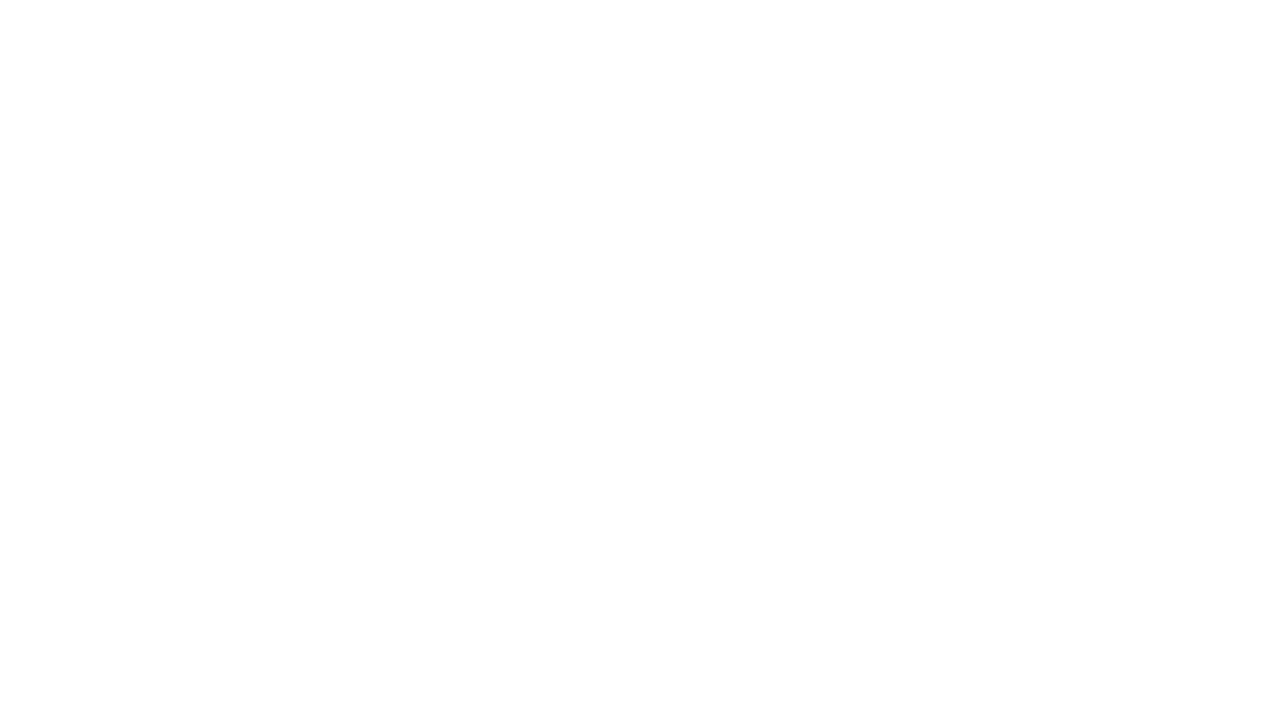
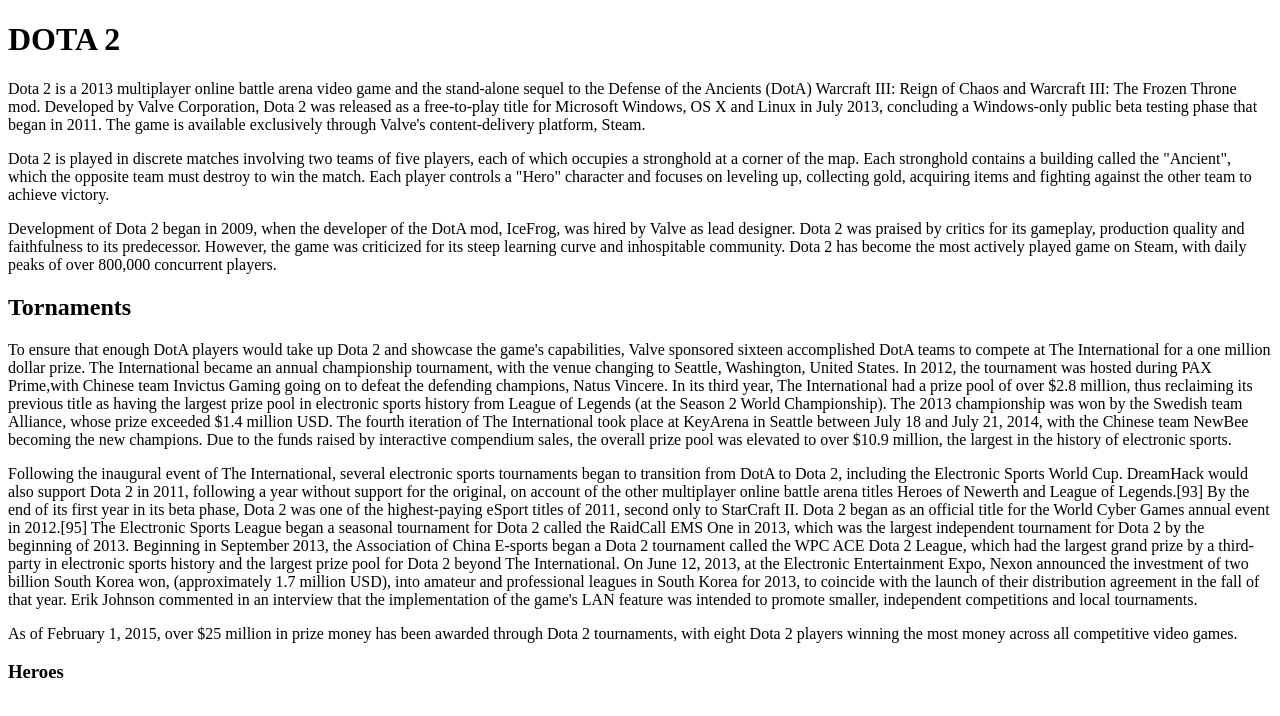
Before and after one commit to JohnKunkle1987/web2, a plain HTML site: page john_kunkle_project1/dota2.html in a window 1280 px wide. Drawn offline with Linux system fonts and the light colour scheme.

Commit message:
asdf
asf

```diff
--- a/john_kunkle_project1/dota2.html
+++ b/john_kunkle_project1/dota2.html
@@ -1,10 +1,67 @@
 <!DOCTYPE html>
 <html>
 <head lang="en">
+    <link href="css/styles.css" rel="stylesheet">
     <meta charset="UTF-8">
     <title></title>
 </head>
 <body>
+    <h1>DOTA 2</h1>
+    <p>Dota 2 is a 2013 multiplayer online battle arena video game and the stand-alone sequel to the Defense of the
+        Ancients (DotA) Warcraft III: Reign of Chaos and Warcraft III: The Frozen Throne mod. Developed by
+        Valve Corporation, Dota 2 was released as a free-to-play title for Microsoft Windows, OS X and Linux in
+        July 2013, concluding a Windows-only public beta testing phase that began in 2011. The game is available
+        exclusively through Valve's content-delivery platform, Steam.
+    </p>
+
+
+    <p>Dota 2 is played in discrete matches involving two teams of five players, each of which occupies a stronghold
+        at a corner of the map. Each stronghold contains a building called the "Ancient", which the opposite team must
+        destroy to win the match. Each player controls a "Hero" character and focuses on leveling up, collecting gold,
+        acquiring items and fighting against the other team to achieve victory.
+    </p>
+
+    <p>Development of Dota 2 began in 2009, when the developer of the DotA mod, IceFrog, was hired by Valve as
+        lead designer. Dota 2 was praised by critics for its gameplay, production quality and faithfulness to its
+        predecessor. However, the game was criticized for its steep learning curve and inhospitable community. Dota
+        2 has become the most actively played game on Steam, with daily peaks of over 800,000 concurrent players.
+    </p>
+
+    <h2>Tornaments</h2>
+
+    <p>To ensure that enough DotA players would take up Dota 2 and showcase the game's capabilities, Valve
+        sponsored sixteen accomplished DotA teams to compete at The International for a one million dollar prize.
+        The International became an annual championship tournament, with the venue changing to Seattle, Washington,
+        United States. In 2012, the tournament was hosted during PAX Prime,with Chinese team Invictus Gaming
+        going on to defeat the defending champions, Natus Vincere. In its third year, The International had a prize
+        pool of over $2.8 million, thus reclaiming its previous title as having the largest prize pool in electronic
+        sports history from League of Legends (at the Season 2 World Championship). The 2013 championship was
+        won by the Swedish team Alliance, whose prize exceeded $1.4 million USD. The fourth iteration of
+        The International took place at KeyArena in Seattle between July 18 and July 21, 2014, with the Chinese team
+        NewBee becoming the new champions. Due to the funds raised by interactive compendium sales, the overall prize
+        pool was elevated to over $10.9 million, the largest in the history of electronic sports.
+
+    <p>Following the inaugural event of The International, several electronic sports tournaments began to transition
+        from DotA to Dota 2, including the Electronic Sports World Cup. DreamHack would also support Dota 2 in
+        2011, following a year without support for the original, on account of the other multiplayer online battle
+        arena titles Heroes of Newerth and League of Legends.[93] By the end of its first year in its beta phase,
+        Dota 2 was one of the highest-paying eSport titles of 2011, second only to StarCraft II. Dota 2 began as an
+        official title for the World Cyber Games annual event in 2012.[95] The Electronic Sports League began a seasonal
+        tournament for Dota 2 called the RaidCall EMS One in 2013, which was the largest independent tournament for
+        Dota 2 by the beginning of 2013. Beginning in September 2013, the Association of China E-sports began a
+        Dota 2 tournament called the WPC ACE Dota 2 League, which had the largest grand prize by a third-party in
+        electronic sports history and the largest prize pool for Dota 2 beyond The International. On June 12, 2013,
+        at the Electronic Entertainment Expo, Nexon announced the investment of two billion South Korea won,
+        (approximately 1.7 million USD), into amateur and professional leagues in South Korea for 2013, to coincide with
+        the launch of their distribution agreement in the fall of that year. Erik Johnson commented in an interview
+        that the implementation of the game's LAN feature was intended to promote smaller, independent competitions and
+        local tournaments.
+    </p>
+
+    <p>As of February 1, 2015, over $25 million in prize money has been awarded through Dota 2 tournaments, with eight
+        Dota 2 players winning the most money across all competitive video games.
+    </p>
+    <h3>Heroes</h3>
 
 </body>
 </html>
```
